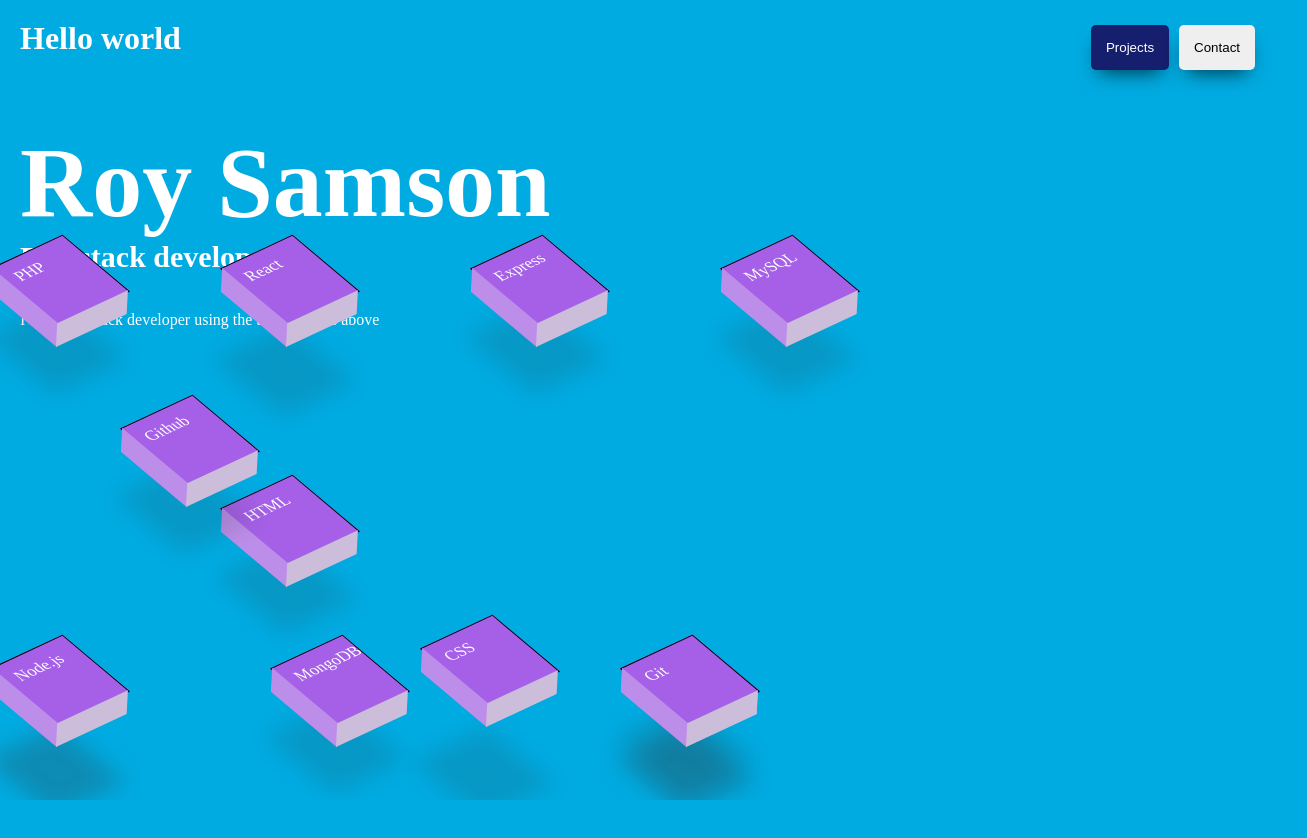
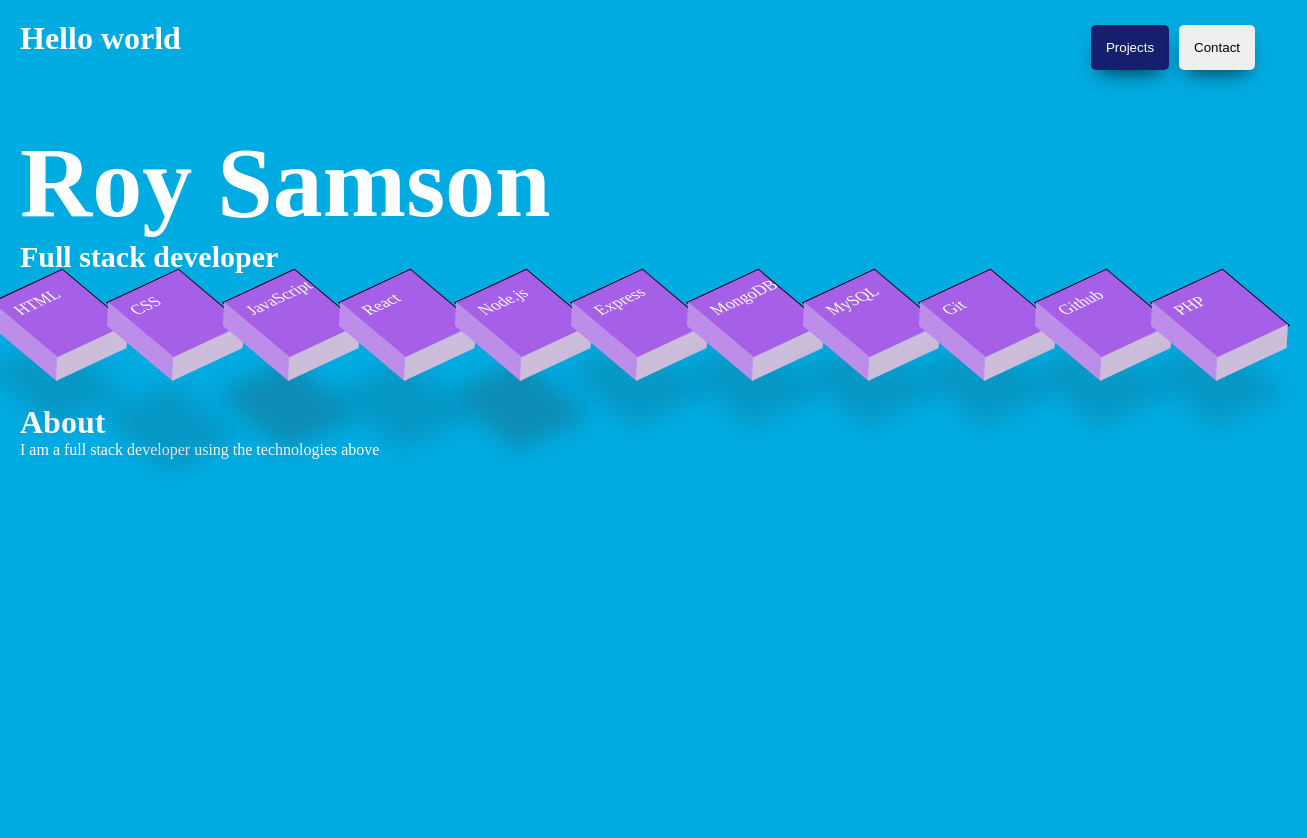
Before and after one commit to RoySamson-stack/final, a React (Create React App) app: page / in a window 1280 px wide. Shown: the top 838 px of the page, 1307 px wide, since content can reach past the window. Before the commit the page ends 800 px from the top, so only its background shows below. Built offline with nearby package versions, Linux system fonts and the light colour scheme.

Commit message:
aligning the about section below the languages

```diff
--- a/src/App.js
+++ b/src/App.js
@@ -1,11 +1,13 @@
 import Header from "./components/header"
 import Main from "./components/main"
+import About from "./components/about"
 
 function App() {
   return (
     <div className="App">
     <Header />
     <Main />
+    <About />
     </div>
   );
 }
--- /dev/null
+++ b/src/components/about.js
@@ -0,0 +1,12 @@
+import React from "react";
+import ReactDOM from "react-dom";
+
+function About() {
+  return (
+    <div className="about">
+      <h1 className="">About</h1>
+      <p>I am a full stack developer using the technologies above</p>
+    </div>
+  );
+}
+export default About;
--- a/src/components/main.js
+++ b/src/components/main.js
@@ -19,10 +19,7 @@
         <p className="language cube" id="github">Github</p>
         <p className="language cube" id="php">PHP</p>
       </div>
-      <div className="about">
-        <h1 className="">About</h1>
-        <p>I am a full stack developer using the technologies above</p>
-      </div>
+
     </div>
   )
 }
--- a/src/index.css
+++ b/src/index.css
@@ -46,9 +46,9 @@
   display: flex;
   justify-content: space-between;
 align-items: center;
+margin-bottom: 50px;
 }
 .cube {
-  position: absolute;
   display: flex;
   justify-content: space-between;
   width: 80px;
@@ -88,7 +88,10 @@
   background-color: rgb(165, 96, 231);
   box-shadow: -60px 60px 20px rgb(50 50 50 / 15%);
 }
-
+.about{
+  height: 100vh;
+  position: ;
+}
 #html:before {
   background-color: rgb(189, 142, 233);
 
```
